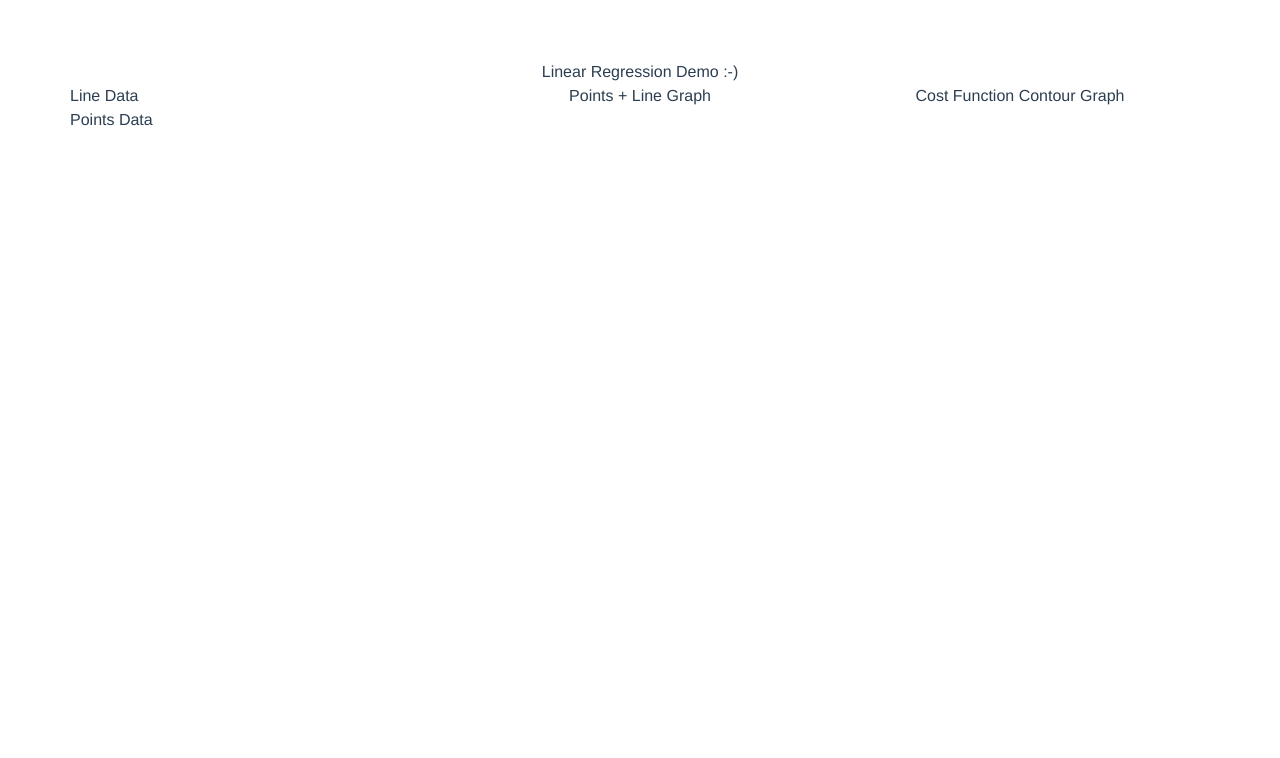
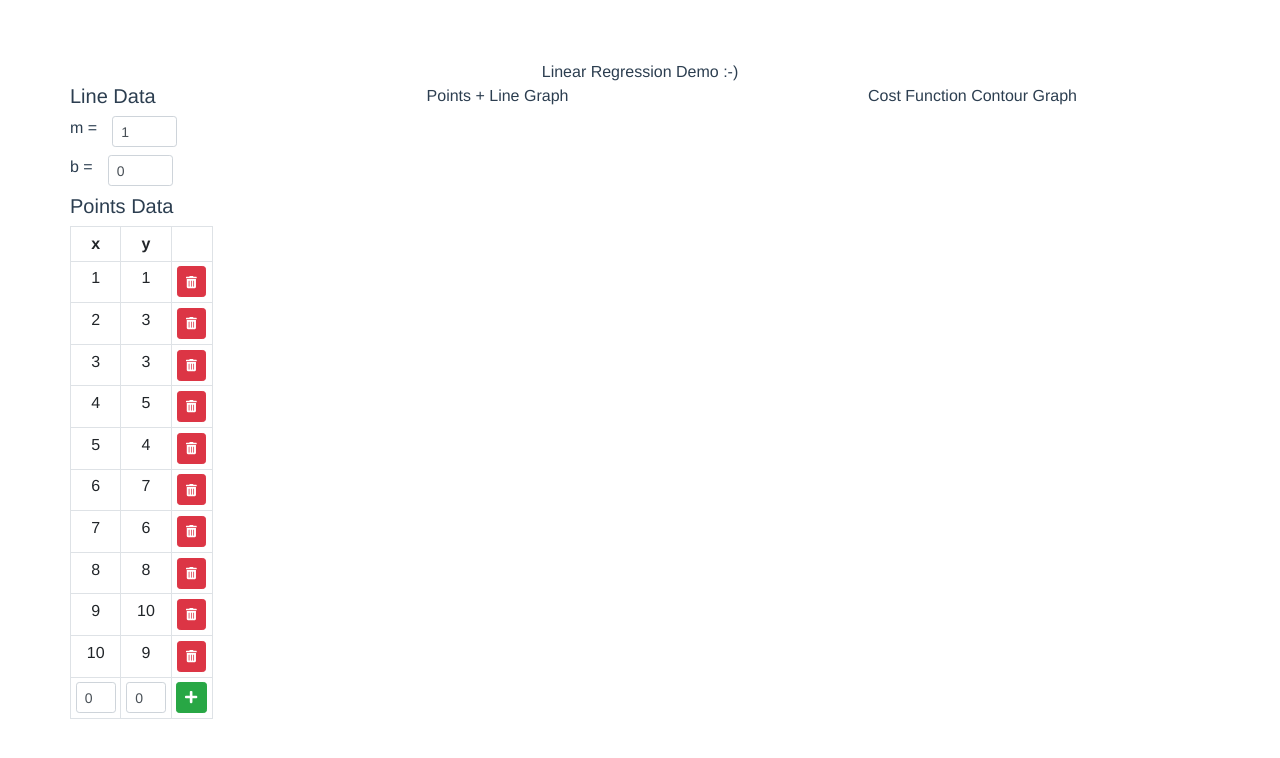
Before and after one commit to 0xecho/linear_regression_demo, a Vue app: page / in a window 1280 px wide. Shown: the top 758 px of the page. Built offline with nearby package versions, Linux system fonts and the light colour scheme.

Commit message:
Adds SideBar

```diff
--- a/package.json
+++ b/package.json
@@ -9,6 +9,9 @@
   },
   "dependencies": {
     "@babel/polyfill": "^7.11.5",
+    "@fortawesome/fontawesome-svg-core": "^1.2.36",
+    "@fortawesome/free-solid-svg-icons": "^5.15.4",
+    "@fortawesome/vue-fontawesome": "^2.0.6",
     "bootstrap": "^4.5.2",
     "bootstrap-vue": "^2.17.3",
     "core-js": "^3.6.5",
--- a/src/App.vue
+++ b/src/App.vue
@@ -1,15 +1,10 @@
 <template>
   <div id="app">
     Linear Regression Demo :-)
-    <b-container class="bv-example-row bv-example-row-flex-cols">
+    <b-container>
       <b-row>
-        <b-col>
-          <b-row>
-            Line Data
-          </b-row>
-          <b-row>
-            Points Data
-          </b-row>
+        <b-col class="col-md-2">
+          <SideBarInput />
         </b-col>
         <b-col>
           Points + Line Graph
@@ -23,12 +18,13 @@
 </template>
 
 <script>
+import SideBarInput from './components/SideBarInput.vue'
 
 export default {
   name: 'App',
   components: {
-
-  }
+    SideBarInput
+  },
 }
 </script>
 
@@ -41,4 +37,15 @@ export default {
   color: #2c3e50;
   margin-top: 60px;
 }
+/* Chrome, Safari, Edge, Opera */
+input::-webkit-outer-spin-button,
+input::-webkit-inner-spin-button {
+  -webkit-appearance: none;
+  margin: 0;
+}
+
+/* Firefox */
+input[type=number] {
+  -moz-appearance: textfield;
+}
 </style>
--- /dev/null
+++ b/src/components/SideBarInput.vue
@@ -0,0 +1,99 @@
+<template>
+  <div>
+    <b-row>
+      <h5>Line Data</h5>
+    </b-row>
+    <b-row class="mb-2">
+      <span>m = </span>
+      <b-col class="col-lg-6">
+        <b-form-input
+          v-model="m"
+          type="number"
+          step="0.1"
+          size="sm"
+        ></b-form-input>
+      </b-col>
+    </b-row>
+    <b-row class="mb-2">
+      <span>b = </span>
+      <b-col class="col-lg-6">
+        <b-form-input
+          v-model="b"
+          type="number"
+          step="0.1"
+          size="sm"
+        ></b-form-input>
+      </b-col>
+    </b-row>
+    <b-row>
+      <h5>Points Data</h5>
+      <table class="table table-sm table-bordered col-sm-9">
+        <tr>
+          <th>x</th>
+          <th>y</th>
+        </tr>
+        <tr v-for="(point, index) in points" :key="index">
+          <td>
+            {{ point.x }}
+          </td>
+          <td>
+            {{ point.y }}
+          </td>
+          <td class="col-sm-1">
+            <button class="btn btn-sm btn-danger" @click="removePoint(index)">
+              <font-awesome-icon icon="trash-alt" size="sm"></font-awesome-icon>
+            </button>
+          </td>
+        </tr>
+        <tr>
+          <td>
+            <b-form-input
+              v-model="newPoint.x"
+              type="number"
+              step="0.1"
+              size="sm"
+            ></b-form-input>
+          </td>
+          <td>
+            <b-form-input
+              v-model="newPoint.y"
+              type="number"
+              step="0.1"
+              size="sm"
+            ></b-form-input>
+          </td>
+          <td>
+            <button class="btn btn-sm btn-success" @click="addPoint">
+              <font-awesome-icon icon="plus"></font-awesome-icon>
+            </button>
+          </td>
+        </tr>
+      </table>
+    </b-row>
+  </div>
+</template>
+
+<script>
+export default {
+  name: "SideBarInput",
+  data() {
+    return {
+      m: 1,
+      b: 0,
+      points: [
+        { x: 1, y: 1 },
+        { x: 2, y: 3 },
+        { x: 3, y: 3 },
+        { x: 4, y: 5 },
+        { x: 5, y: 4 },
+        { x: 6, y: 7 },
+        { x: 7, y: 6 },
+        { x: 8, y: 8 },
+        { x: 9, y: 10 },
+        { x: 10, y: 9 },
+      ],
+      newPoint: { x: 0, y: 0 },
+    }
+  },
+};
+</script>
```
Also changed, not shown: 1 other file (tests, documents, lock files or other folders).
